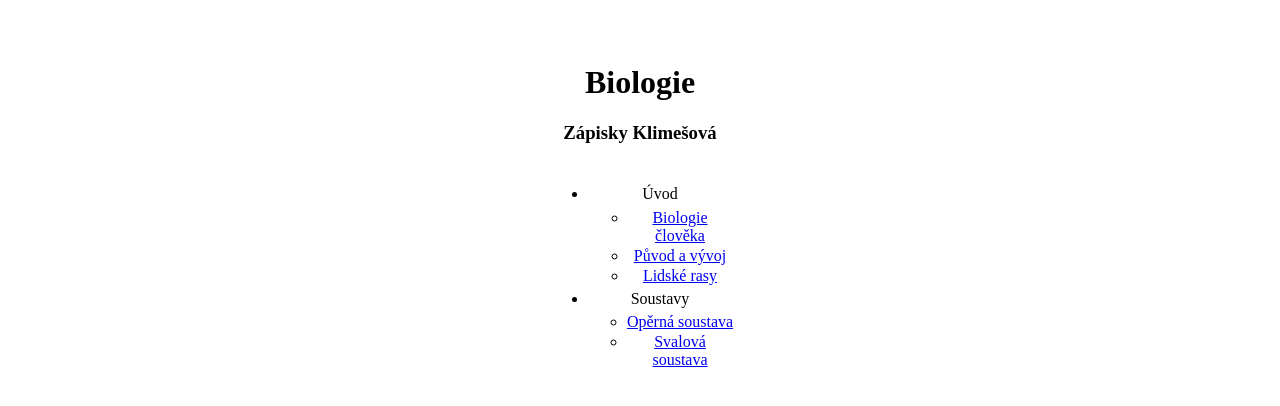
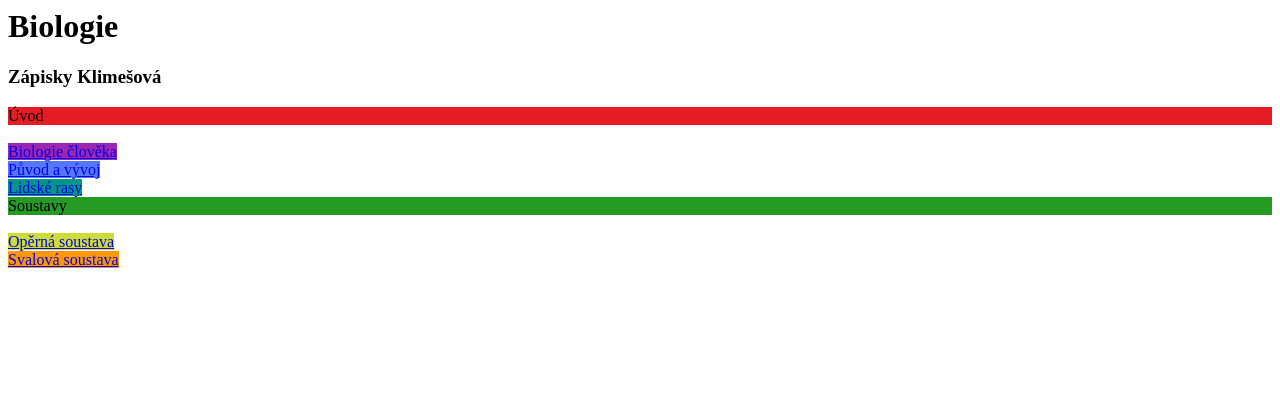
Before and after one commit to matoushybl/KGK-biology, a plain HTML site: page index.html in a window 1280 px wide. Drawn offline with Linux system fonts and the light colour scheme.

Commit message:
Update sources

```diff
--- a/index.html
+++ b/index.html
@@ -2,26 +2,22 @@
     <head>
         <title>Biologie - zápisky Klimešová</title>
         <meta charset="UTF-8">
+        <link rel="stylesheet" type="text/css" href="reset.css">
         <link rel="stylesheet" type="text/css" href="main.css">
     </head>
 
-    <body style="text-align: center; margin-top: 5%;">
-        <h1>Biologie</h1>
-        <h3>Zápisky Klimešová</h3>
+    <body>
+        <div id="header">
+            <h1>Biologie</h1>
+            <h3>Zápisky Klimešová</h3>
+        </div>
+        <div id="heading" style="background: #e51c23;">Úvod</div><br/>
+        <a href="export/biologie_cloveka.md.html" style="background: #9c27b0;">Biologie člověka</a><br/>
+        <a href="export/clovek_puvod_vyvoj.md.html" style="background: #5677fc;">Původ a vývoj</a><br/>
+        <a href="export/lidske_rasy.md.html" style="background: #009688;">Lidské rasy</a><br/>
 
-        <ul style="margin-top: 3%;">
-            <li>Úvod</li>
-                <ul>
-                    <li><a href="export/biologie_cloveka.md.html">Biologie člověka</a></li>
-                    <li><a href="export/clovek_puvod_vyvoj.md.html">Původ a vývoj</a></li>
-                    <li><a href="export/lidske_rasy.md.html">Lidské rasy</a></li>
-                </ul>
-
-            <li>Soustavy</li>
-            <ul>
-                <li><a href="export/operna_soustava.md.html">Opěrná soustava</a></li>
-                <li><a href="export/svalova_soustava.md.html">Svalová soustava</a></li>
-            </ul>
-        </ul>
+        <div id="heading" style="background: #259b24;">Soustavy</div><br/>
+        <a href="export/operna_soustava.md.html" style="background: #cddc39;">Opěrná soustava</a><br/>
+        <a href="export/svalova_soustava.md.html" style="background: #ff9800;">Svalová soustava</a><br/>
     </body>
 </html>
```
